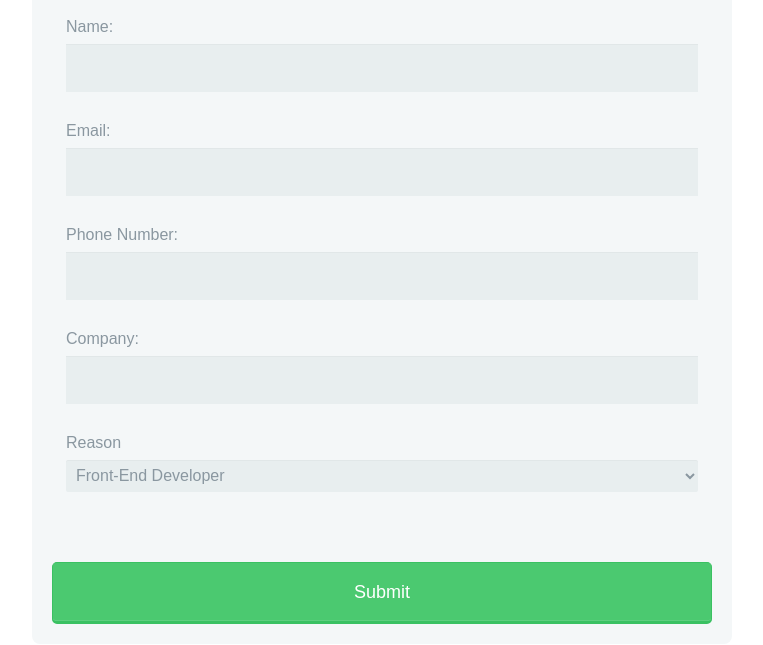
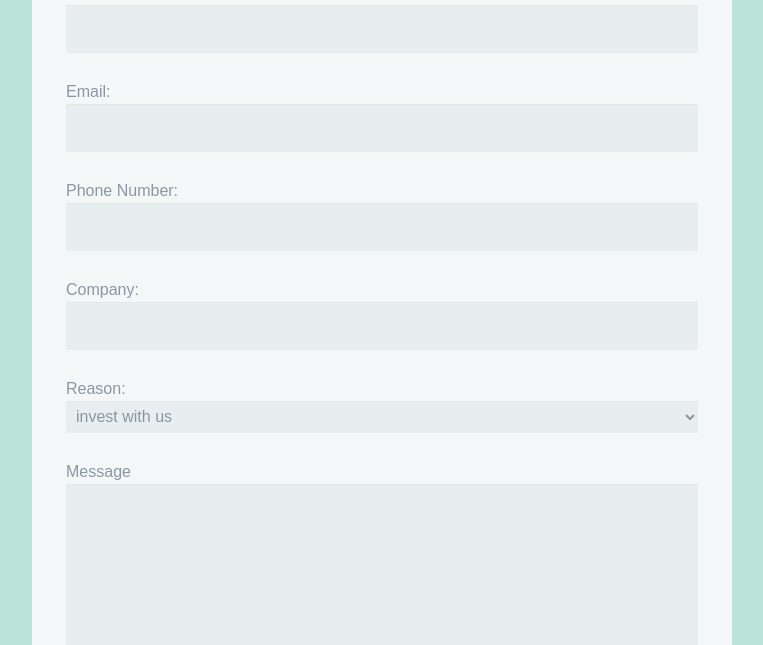
Before and after one commit to Albertyangyhm/Volpe, a plain HTML site: page form.html in a window 1280 px wide. Shown: the part 155-800 px from the top of the page, without its empty margins (258-1021 px from the left). Drawn offline with Linux system fonts and the light colour scheme; a web font is replaced by a local one.

Commit message:
formatted form

```diff
--- a/form.html
+++ b/form.html
@@ -25,7 +25,7 @@
     style = "color: #8a97a0;"
   >
 
-    <h1>Contact Us</h1>
+    <h1>We'd love to hear from you</h1>
 
     <fieldset>
       <label for="name">Name:</label>
@@ -40,26 +40,14 @@
       <label>Company:</label>
       <input type="email" id="mail" name="user_email">
 
-      <label for="job">Reason</label>
+      <label for="job">Reason:</label>
       <select id="job" name="user_job">
-                <optgroup label="Web">
-                    <option value="frontend_developer">Front-End Developer</option>
-                    <option value="php_developer">PHP Developer</option>
-                    <option value="python_developer">Python Developer</option>
-                    <option value="rails_developer">Rails Developer</option>
-                    <option value="web_designer">Web Designer</option>
-                    <option value="wordpress_developer">Wordpress Developer</option>
-                </optgroup>
-                <optgroup label="Mobile">
-                    <option value="android_developer">Android Developer</option>
-                    <option value="ios_developer">iOS Developer</option>
-                    <option value="mobile_designer">Mobile Designer</option>
-                </optgroup>
-                <optgroup label="Business">
-                    <option value="business_owner">Business Owner</option>
-                    <option value="freelancer">Freelancer</option>
-                </optgroup>
+                    <option value="invest with us">invest with us</option>
+                    <option value="join us as a start up">join us as a start up</option>
+
                 </select>
+                <label for="subject">Message</label>
+              <textarea id="subject" name="subject"  style="height:200px"></textarea>
     </fieldset>
 
 
@@ -68,5 +56,6 @@
   </form>
 
 </div>
+
 </body>
 </html>
--- a/style.css
+++ b/style.css
@@ -57,13 +57,13 @@ body {
       left: 50%;
       -ms-transform: translate(-50%, -50%);
       transform: translate(-50%, -50%);
-      font-size: 131px;
+      font-size: 150px;
       letter-spacing: +0.05em;
     }
     .center0 {
       white-space: nowrap;
   overflow: hidden;
-      font-family: "Canela0", sans-serif;
+      font-family: "Canela", sans-serif;
       margin: 0;
       position: absolute;
       top: 70%;
--- a/style_form.css
+++ b/style_form.css
@@ -1,3 +1,6 @@
+@font-face {font-family: "Canela"; src: url("//db.onlinewebfonts.com/t/3def92f7b2ad644bd382798ecc8ca4c7.eot"); src: url("//db.onlinewebfonts.com/t/3def92f7b2ad644bd382798ecc8ca4c7.eot?#iefix") format("embedded-opentype"), url("//db.onlinewebfonts.com/t/3def92f7b2ad644bd382798ecc8ca4c7.woff2") format("woff2"), url("//db.onlinewebfonts.com/t/3def92f7b2ad644bd382798ecc8ca4c7.woff") format("woff"), url("//db.onlinewebfonts.com/t/3def92f7b2ad644bd382798ecc8ca4c7.ttf") format("truetype"), url("//db.onlinewebfonts.com/t/3def92f7b2ad644bd382798ecc8ca4c7.svg#Canela") format("svg"); }
+
+
 *,
 *:before,
 *:after {
@@ -5,16 +8,28 @@
   -webkit-box-sizing: border-box;
   box-sizing: border-box;
 }
+.move {
+  position: absolute;
+  min-height: 50%;
+
+  width: 50%;
+  background:#ffffff;
+  -webkit-animation: right-to-left-div1 1s forwards;
+  animation: right-to-left-div1 1s forwards;
+}
 
 .flexbox{
+  font-family:"Canela", sans-serif;
   position: absolute;
   left:0%;
   right: 0%;
-  top: 10%;
+  top: 2%;
 }
-
+option{
+    font-family:"Canela", sans-serif;
+}
 body {
-  font-family: 'Nunito', sans-serif;
+    background-color: rgb(188, 227, 218);
   color: #384047;
 }
 
@@ -27,7 +42,7 @@ form {
 }
 
 h1 {
-  margin: 0 0 30px 0;
+  margin: 30px 0 30px 0;
   text-align: center;
 }
 
@@ -69,22 +84,22 @@ select {
 }
 
 button {
+  font-family:"Canela", sans-serif;
   padding: 19px 39px 18px 39px;
   color: #FFF;
-  background-color: #4bc970;
+  background-color: rgb(188, 227, 218);
   font-size: 18px;
   text-align: center;
-  font-style: normal;
   border-radius: 5px;
   width: 100%;
-  border: 1px solid #3ac162;
+  border: 1px solid rgb(188, 227, 218);
   border-width: 1px 1px 3px;
   box-shadow: 0 -1px 0 rgba(255, 255, 255, 0.1) inset;
   margin-bottom: 10px;
 }
 
 fieldset {
-  margin-bottom: 30px;
+  margin-bottom: 10px;
   border: none;
 }
 
@@ -95,7 +110,7 @@ legend {
 
 label {
   display: block;
-  margin-bottom: 8px;
+  margin-bottom: 3px;
 }
 
 label.light {
@@ -140,4 +155,6 @@ top: 60%;
   form {
     max-width: 480px;
   }
+
+
 }
```
